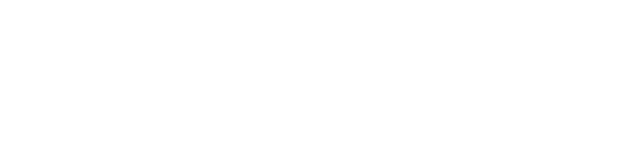
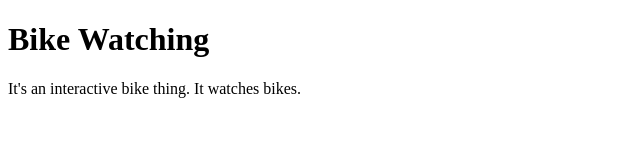
Before and after one commit to Jerpbob/bike_watching, a plain HTML site: page index.html in a window 1280 px wide. Shown: the whole page, without its empty margins (0-640 px from the left). Drawn offline with Linux system fonts and the light colour scheme.

Commit message:
Added to index.html header and paragraph element

```diff
--- a/index.html
+++ b/index.html
@@ -8,7 +8,12 @@
 </head>
 
 <body>
-
+    <h1>
+        Bike Watching
+    </h1>
+    <p>
+        It's an interactive bike thing. It watches bikes.
+    </p>
 </body>
 
 </html>
```
